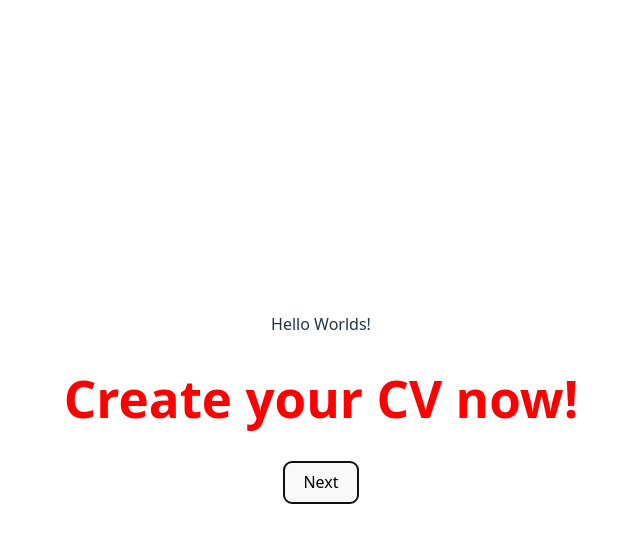
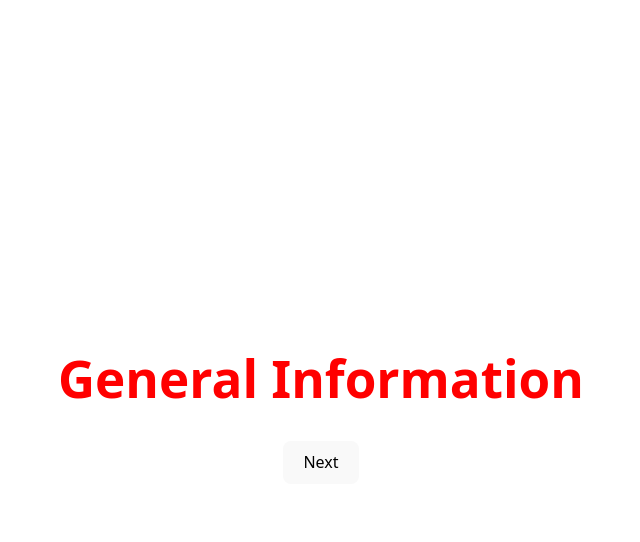
Before and after one commit to JosefPCT/cv-application, a React (Vite) app: page / in a window 1280 px wide. Both pictures are taken after a click on the button "Next". Shown: the top 542 px of the page, without its empty margins (319-959 px from the left). Built offline with nearby package versions, Linux system fonts and the light colour scheme.

Commit message:
feat: basic linking of pages

```diff
--- a/src/App.jsx
+++ b/src/App.jsx
@@ -4,14 +4,24 @@ import viteLogo from '/vite.svg'
 import './App.css'
 import { HelloWorld } from './HelloWorld'
 import { Home } from './components/Home'
+import { GeneralInformation } from './components/GeneralInformation'
 
 function App() {
   const [count, setCount] = useState(0)
+  const [pageIndex, setPageIndex] = useState(0);
+
+  const pages = [<Home onSubmit={nextHandler} />, <GeneralInformation onSubmit={nextHandler}/>]
+
+  function nextHandler(){
+    pageIndex !== pages.length - 1 ? setPageIndex(pageIndex + 1) : setPageIndex(0);
+  }
 
   return (
     <>
-      <HelloWorld />
+      {/* <HelloWorld />
       <Home />
+      <GeneralInformation /> */}
+      {pages[pageIndex]}
     </>
   )
 }
--- /dev/null
+++ b/src/components/GeneralInformation.jsx
@@ -0,0 +1,8 @@
+export function GeneralInformation( { onSubmit }){
+  return (
+    <div>
+        <h1>General Information</h1>
+        <button onClick={onSubmit}>Next</button>
+    </div>
+  );
+}
--- a/src/components/Home.jsx
+++ b/src/components/Home.jsx
@@ -1,10 +1,10 @@
 import '../styles/Home.css'
 
-export function Home(){
+export function Home({ onSubmit }){
   return (
     <div>
         <h1>Create your CV now!</h1>
-        <button>Next</button>
+        <button onClick={onSubmit}>Next</button>
     </div>
   );
 }
```
